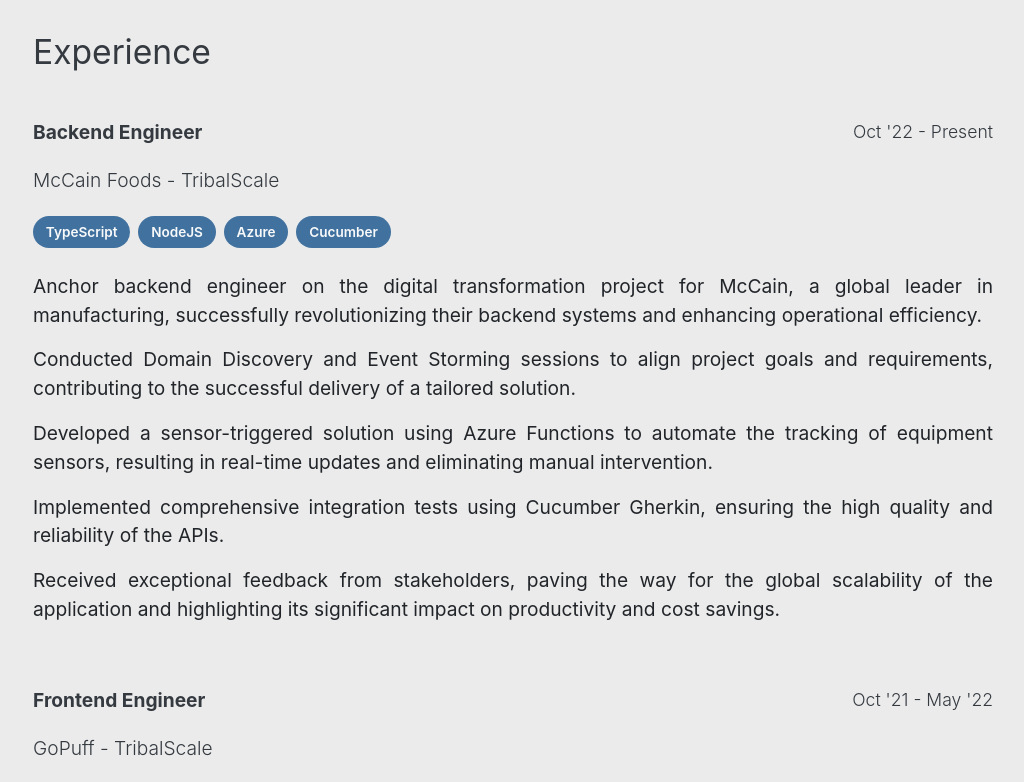
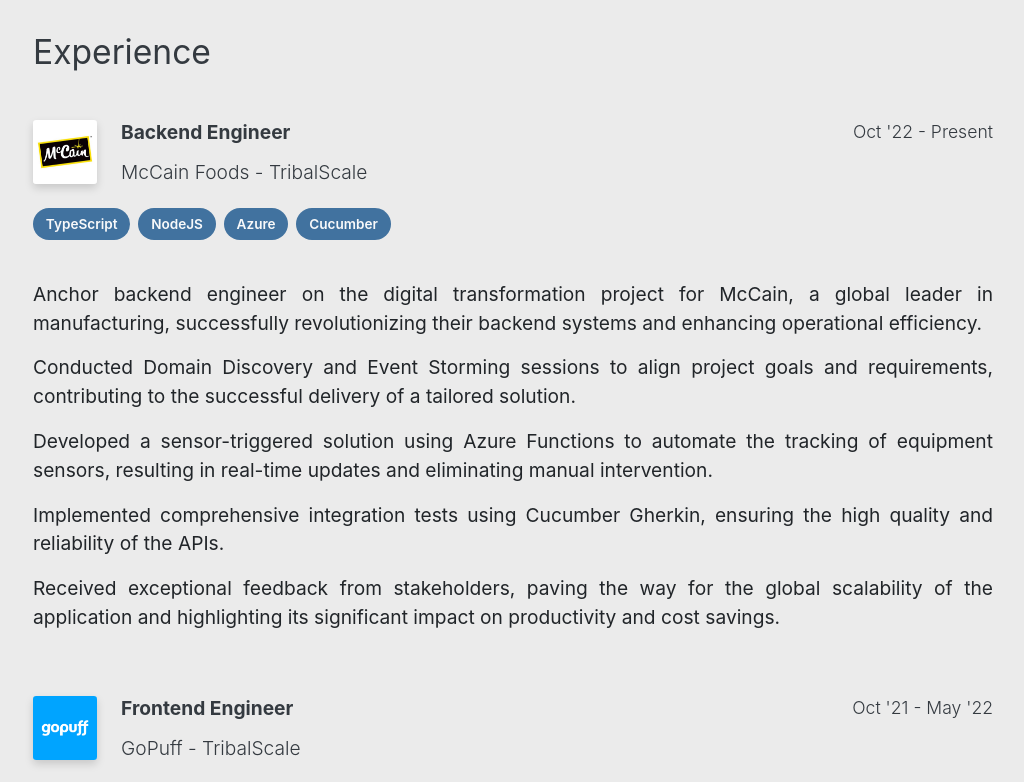
Before and after one commit to danpops/danpops-portfolio-2, a React (Create React App) app: page / in a window 1280 px wide. Shown: the part 1920-2702 px from the top of the page, without its empty margins (127-1151 px from the left). Built offline with nearby package versions, Linux system fonts and the light colour scheme.

Commit message:
feat (experience): logo

```diff
--- a/src/assets/data/experience.ts
+++ b/src/assets/data/experience.ts
@@ -1,8 +1,11 @@
 import { IExperience } from '../../types'
+import gopuff from '../images/gopuff.png'
+import mccain from '../images/mccain.png'
 
 export const experienceCards: IExperience[] = [
   {
     company: 'McCain Foods - TribalScale',
+    logo: mccain,
     title: 'Backend Engineer',
     date: "Oct '22 - Present",
     technologies: ['TypeScript', 'NodeJS', 'Azure', 'Cucumber'],
@@ -16,6 +19,7 @@
   },
   {
     company: 'GoPuff - TribalScale',
+    logo: gopuff,
     title: 'Frontend Engineer',
     date: "Oct '21 - May '22",
     technologies: ['TypeScript', 'React Native', 'GraphQL', 'Appium'],
--- a/src/components/ExperienceCard/index.tsx
+++ b/src/components/ExperienceCard/index.tsx
@@ -9,7 +9,9 @@
   ExperienceList,
   ExperienceListItem,
   TechnologyPill,
-  TechnologyContainer
+  TechnologyContainer,
+  CompanyLogo,
+  ImageContainer
 } from './styles'
 
 export function ExperienceCard ({ experience }: IExperienceCard): JSX.Element {
@@ -24,12 +26,15 @@
   ))
   return (
     <ExperienceCardContainer color={theme.tertiary}>
+      <ImageContainer>
+        <CompanyLogo alt={experience.company} src={experience.logo} />
+      </ImageContainer>
       <ExperienceHeader>
         <ExperiencePosition>{experience.title}</ExperiencePosition>
+        <ExperienceDate>{experience.date}</ExperienceDate>
         <ExperienceCompany>{experience.company}</ExperienceCompany>
-        <ExperienceDate>{experience.date}</ExperienceDate>
-        <TechnologyContainer>{renderTechPills}</TechnologyContainer>
       </ExperienceHeader>
+      <TechnologyContainer>{renderTechPills}</TechnologyContainer>
       <ExperienceList color={theme.gray}>{renderList}</ExperienceList>
     </ExperienceCardContainer>
   )
--- a/src/components/ExperienceCard/styles.ts
+++ b/src/components/ExperienceCard/styles.ts
@@ -9,10 +9,17 @@
 export const ExperienceCardContainer = styled.div`
   display: grid;
   grid-template-areas:
-    'header'
-    'content';
+    'logo    header  header'
+    'technology technology .'
+    'content content content';
+  grid-template-columns: 5rem 1fr 1fr;
+  grid-template-rows: repeat(minmax(0, auto));
+  row-gap: 1rem;
+  column-gap: 0.5rem;
+  justify-content: flex-start;
   color: ${(props: IColor) => props.color};
   @media ${devices.md} {
+    row-gap: 1.5rem;
     align-items: center;
   }
 `
@@ -22,24 +29,30 @@
   grid-template-areas:
     'date'
     'position'
-    'company'
-    'technology';
-  row-gap: 1rem;
+    'company';
+  row-gap: 0.5rem;
   column-gap: 0;
   align-items: center;
   @media ${devices.lg} {
-    row-gap: 1.5rem;
+    row-gap: 1rem;
+    column-gap: 0.5rem;
     grid-template-areas:
       'position date'
-      'company .'
-      'technology .';
+      'company .';
   }
+`
+export const CompanyLogo = styled.img`
+  object-fit: fill;
+  width: 4rem;
+  height: 4rem;
+  box-shadow: 0 0.25rem 0.5rem rgba(0, 0, 0, 0.15) !important;
+  border-radius: 5%;
 `
 export const ExperienceList = styled.ul`
   text-align: start;
+  grid-area: content;
   padding: 0;
   line-height: 100%;
-  margin-top: 1.5rem;
   list-style: none;
   color: ${(props: IColor) => props.color};
 `
@@ -102,3 +115,9 @@
     padding: 0.5rem 0.8rem;
   }
 `
+export const ImageContainer = styled.div`
+  grid-area: logo;
+  width: 3rem;
+  height: 3rem;
+  align-self: flex-start;
+`
--- a/src/components/Text/index.ts
+++ b/src/components/Text/index.ts
@@ -25,7 +25,6 @@
     font-size: 2.1rem;
   }
   @media ${devices.lg} {
-    text-align: center;
     margin-bottom: 3rem;
   }
 `
@@ -47,7 +46,4 @@
   @media ${devices.md} {
     font-size: 1.2rem;
   }
-  @media ${devices.lg} {
-    text-align: center;
-  }
 `
--- a/src/types/index.d.ts
+++ b/src/types/index.d.ts
@@ -158,6 +158,7 @@
 }
 export interface IExperience {
   company: string
+  logo: string
   title: string
   date: string
   technologies: string[]
```
Also changed, not shown: src/assets/images/gopuff.png (added), src/assets/images/mccain.png (added).
